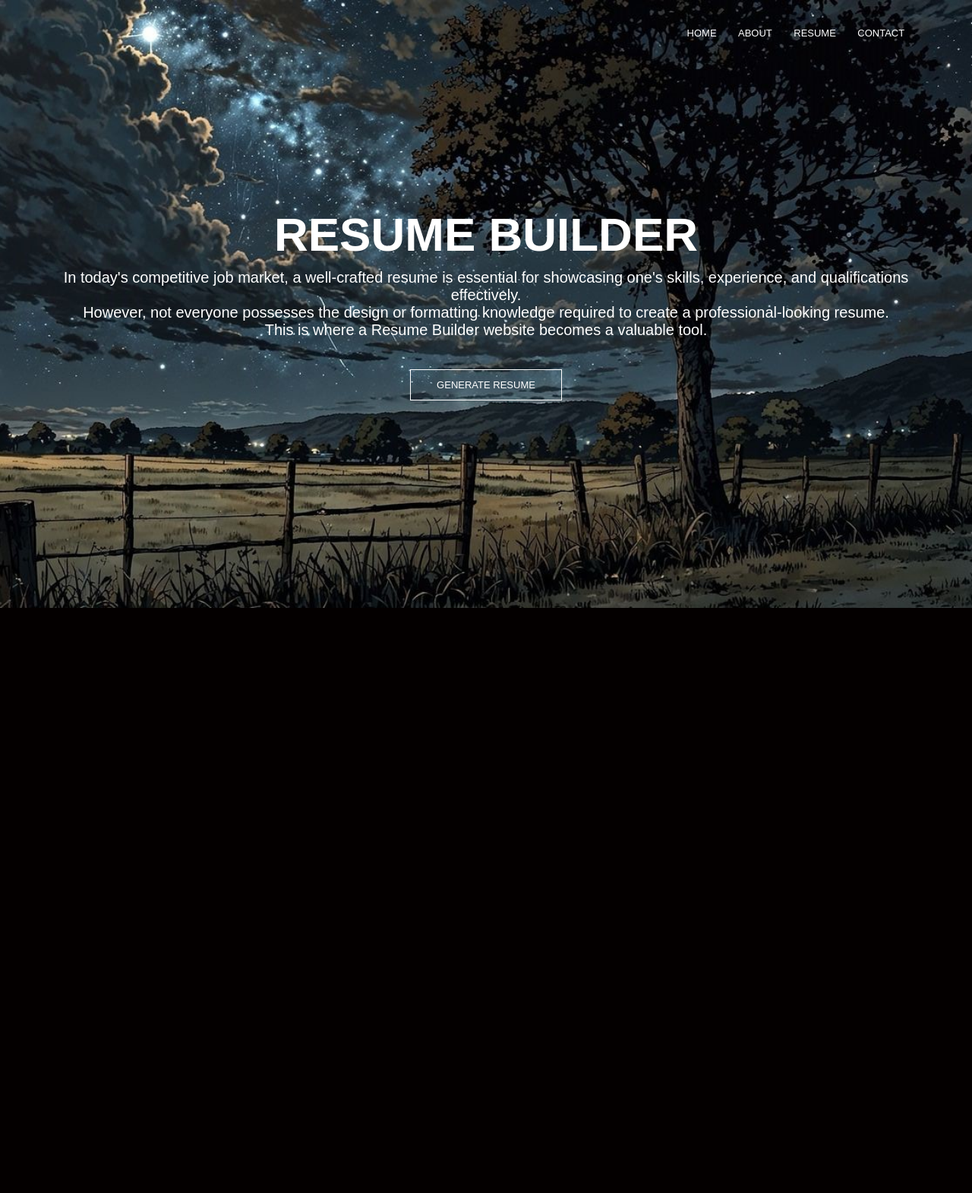
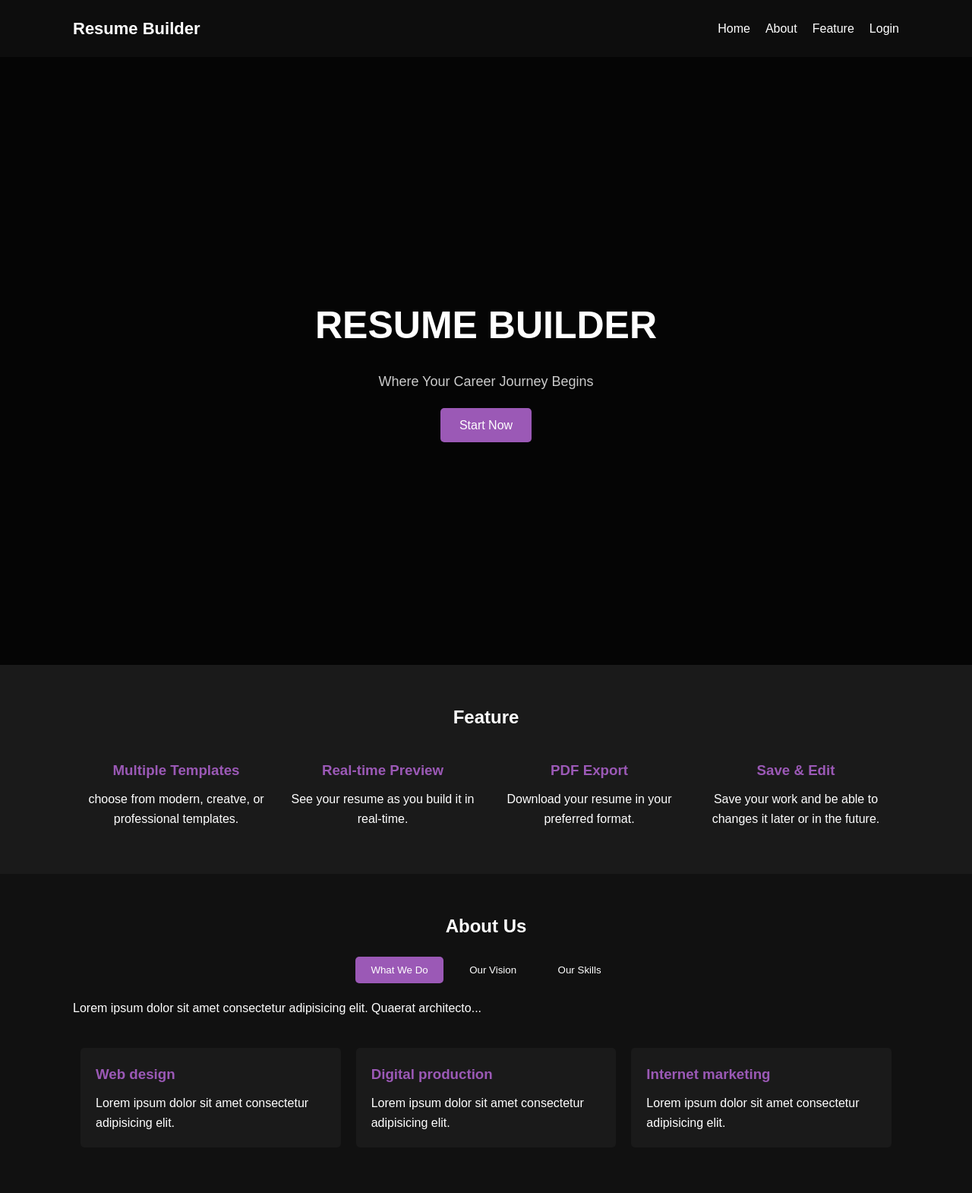
Before and after one commit to Samson-27/Resume-Builder, a PHP site: page / in a window 1280 px wide. Shown: the whole page at 76% size. Before the commit the page ends 800 px from the top, so only its background shows below. Run offline with PHP 8.4, Linux system fonts and the light colour scheme.

Commit message:
Initial commit

```diff
--- a/about.html
+++ b/about.html
@@ -14,7 +14,7 @@
                     <li><a href="index.html">HOME</a></li>
                     <li><a href="about.html">ABOUT</a></li>
                     <li><a href="">RESUME</a></li>
-                    <li><a href="">CONTACT</a></li>
+                    <li><a href="">LOGIN</a></li>
                 </ul>
             </div>
         </nav>
@@ -23,7 +23,7 @@
                     <div class="about-col">
                         <h1>RESUME BUILDER</h1>
                         <p>In today's competitive job market, a well-crafted resume is essential for showcasing one's skills,<br> experience, and qualifications effectively. However, not everyone possesses the design or formatting<br> knowledge required to create a professional-looking resume. This is where a Resume Builder website<br> becomes a valuable tool.<br><br>A Resume Builder website is an online platform designed to help users create professional<br> resumes quickly and easily. It provides customizable templates, user-friendly form inputs for<br> personal and professional details, and automatic formatting to ensure the final resume is<br> polished and presentable. By guiding users step-by-step through the resume creation process,<br> this tool simplifies job applications for students, job seekers, and professionals.<br><br>Whether you're applying for your first job or aiming to improve your current resume,<br> a Resume Builder website saves time, reduces errors, and ensures consistency—giving<br> users a better chance to impress potential employers.</p>
-                        <a href="" class="red-btn">EXPLORE NOW</a>
+                        <a href="" class="hero-btn">EXPLORE NOW</a>
                     </div>
                 </div>
     </section>
--- a/index.html
+++ b/index.html
@@ -7,22 +7,77 @@
   <link rel="stylesheet" href="style.css">
 </head>
 <body>
-    <section class="header">
+  <!-- Navbar -->
+  <header>
+    <div class="container nav">
+      <div class="logo">Resume Builder</div>
       <nav>
-            <div class="nav-links">
         <ul>
-                    <li><a href="index.html">HOME</a></li>
-                    <li><a href="about.html">ABOUT</a></li>
-                    <li><a href="">RESUME</a></li>
-                    <li><a href="">CONTACT</a></li>
+          <li><a href="#">Home</a></li>
+          <li><a href="#">About</a></li>
+          <li><a href="#">Feature</a></li>
+          <li><a href="#">Login</a></li>
         </ul>
+      </nav>
     </div>
-        </nav>
+  </header>
 
-    <div class="text-box">
+  <!-- Hero Section -->
+  <section class="hero">
+    <div class="hero-text">
         <h1>RESUME BUILDER</h1>
-        <p>In today's competitive job market, a well-crafted resume is essential for showcasing one's skills, experience, and qualifications effectively.<br> However, not everyone possesses the design or formatting knowledge required to create a professional-looking resume. <br>This is where a Resume Builder website becomes a valuable tool.</p>
-        <a href="" class="hero-btn">GENERATE RESUME</a>
+        <p>Where Your Career Journey Begins</p>
+      <a href="#" class="btn">Start Now</a>
+    </div>
+  </section>
+
+  <!-- Features -->
+  <section class="features">
+    <h1>Feature</h1><br>
+    <div class="container feature-boxes">
+      <div class="feature">
+        <h3>Multiple Templates</h3>
+        <p>choose from modern, creatve, or professional templates.</p>
+      </div>
+      <div class="feature">
+        <h3>Real-time Preview</h3>
+        <p>See your resume as you build it in real-time.</p>
+      </div>
+      <div class="feature">
+        <h3>PDF Export</h3>
+        <p>Download your resume in your preferred format.</p>
+      </div>
+      <div class="feature">
+        <h3>Save & Edit</h3>
+        <p>Save your work and be able to changes it later or in the future.</p>
+      </div>
+    </div>
+  </section>
+
+  <!-- About Us -->
+  <section class="about">
+    <div class="container">
+      <h2>About Us</h2>
+      <div class="tabs">
+        <button class="btn">What We Do</button>
+        <button>Our Vision</button>
+        <button>Our Skills</button>
+      </div>
+      <p>Lorem ipsum dolor sit amet consectetur adipisicing elit. Quaerat architecto...</p>
+      <div class="about-boxes">
+        <div class="about-item">
+          <h3>Web design</h3>
+          <p>Lorem ipsum dolor sit amet consectetur adipisicing elit.</p>
+        </div>
+        <div class="about-item">
+          <h3>Digital production</h3>
+          <p>Lorem ipsum dolor sit amet consectetur adipisicing elit.</p>
+        </div>
+        <div class="about-item">
+          <h3>Internet marketing</h3>
+          <p>Lorem ipsum dolor sit amet consectetur adipisicing elit.</p>
+        </div>
+      </div>
     </div>
   </section>
 
--- a/style.css
+++ b/style.css
@@ -1,131 +1,194 @@
-*{
-    margin:0;
+/* General Styles */
+* {
+  margin: 0;
   padding: 0;
-    font-family: sans-serif;
+  box-sizing: border-box;
+  font-family: 'Arial', sans-serif;
+}
 
+body {
+  background-color: #111;
+  color: #fff;
+  line-height: 1.6;
 }
-.header{
-    min-height: 100vh;
-    width: 100%;
-    background-image:url(image.jpg);
-    background-position: center;
-    background-size: cover;
-    position: relative;
 
+.container {
+  width: 85%;
+  max-width: 1200px;
+  margin: auto;
 }
-nav{
-    display :flex;
-    padding: 2% 6%;
+
+/* Navbar */
+header {
+  background: #0d0d0d;
+  padding: 20px 0;
+}
+
+.logo {
+  font-size: 22px;
+  font-weight: bold;
+  color: #fff;
+}
+
+.logo span {
+  color: #9b59b6;
+}
+
+.nav {
+  display: flex;
   justify-content: space-between;
   align-items: center;
 }
 
-.nav-links{
-    flex: 1;
-    text-align: right;
+nav ul {
+  display: flex;
+  list-style: none;
 }
-.nav-links ul li{
-    list-style: none;
-    display: inline-block;
-    padding: 8px 12px;
+
+nav ul li {
+  margin-left: 20px;
+}
+
+nav ul li a {
+  text-decoration: none;
+  color: #fff;
+  transition: 0.3s;
+}
+
+nav ul li a:hover {
+  color: #9b59b6;
+}
+
+/* Hero Section */
+.hero {
+  height: 100vh;
+  display: flex;
+  justify-content: center;
+  align-items: center;
+  text-align: center;
   position: relative;
 }
-.nav-links ul li a{
-    color: white;
+
+.hero::after {
+  content: "";
+  position: absolute;
+  top: 0; left: 0;
+  width: 100%; height: 100%;
+  background: rgba(0,0,0,0.7);
+}
+
+.hero-text {
+  position: relative;
+  z-index: 1;
+}
+
+.hero-text h1 {
+  font-size: 50px;
+  margin: 20px 0;
+}
+
+.hero-text p {
+  font-size: 18px;
+  color: #ccc;
+}
+
+.btn {
+  display: inline-block;
+  background: #9b59b6;
+  padding: 10px 25px;
+  color: #fff;
+  border-radius: 5px;
+  margin-top: 20px;
   text-decoration: none;
-    font-size: 13px;
+  transition: 0.3s;
 }
-.nav-links ul li::after{
-    content: '';
-    width: 0%;
-    height: 2px;
-    background: skyblue;
-    display: block;
-    margin: auto;
-    transition: 0.5s;
+
+.btn:hover {
+  background: #8e44ad;
 }
-.nav-links ul li:hover::after{
-    width: 100%;
+
+/* Features */
+.features {
+  background: #1a1a1a;
+  padding: 50px 0;
 }
-.text-box{
-    width: 90%;
-    color: white;
-    position: absolute;
-    top: 50%;
-    left: 50%;
-    transform: translate(-50%,-50%) ;
+
+.features h1{
+  text-align: center;
+  font-style: bold;
+}
+.feature-boxes {
+  display: flex;
+  justify-content: space-between;
   text-align: center;
 }
-.text-box h1{
-    font-size: 62px;
+
+.feature {
+  border: 1 solid white;
+  flex: 1;
+  margin: 10px;
 }
-.text-box p{
-    margin: 10px 0 40px;
-    font-size: 20px;
-    color: white;
+
+.feature h3 {
+  margin-bottom: 10px;
+  color: #9b59b6;
 }
-.hero-btn{
-    display: inline-block;
-    text-decoration: none;
-    color: white;
-    border: 1px solid white;
-    padding: 12px 34px;
-    font-size: 13px;
-    background: transparent;
-    position: relative;
+
+/* About Us */
+.about {
+  padding: 50px 0;
+}
+
+.about h2 {
+  text-align: center;
+  margin-bottom: 20px;
+}
+
+.tabs {
+  text-align: center;
+  margin-bottom: 20px;
+}
+
+.tabs button {
+  background: none;
+  border: none;
+  color: #fff;
+  padding: 10px 20px;
+  margin: 0 5px;
   cursor: pointer;
 }
-.hero-btn:hover{
-    border: 1px solid skyblue;
-    background: skyblue ;
-    transition: 1s;
+
+.tabs .btn {
+  background: #9b59b6;
+  border-radius: 5px;
 }
 
-.sub-header{
-    height: 100vh;
-    width: 100%;
-    background-image: url(image.jpg);
-    background-position: center;
-    background-size: cover;
+.about-boxes {
+  display: flex;
+  justify-content: space-between;
+  margin-top: 30px;
+}
+
+.about-item {
+  flex: 1;
+  margin: 10px;
+  background: #1a1a1a;
+  padding: 20px;
+  border-radius: 5px;
+}
+
+.about-item h3 {
+  color: #9b59b6;
+  margin-bottom: 10px;
+}
+
+/* How We Work */
+.work {
+  padding: 50px 0;
+  background: #1a1a1a;
   text-align: center;
-    color: white;
 }
-.sub-header h1{
-    margin-top: 80px;
+
+.work h2 {
+  margin-bottom: 10px;
 }
-.about-us{
-    width: 80%;
-    margin:auto;
-    padding-top: 30px;
-    padding-bottom: 30px;
-}
-.about-col{
-    flex-basis:48%;
-    padding: 30px 2px;
-}
-.about-col h1{
-    padding-top: 0;
-    text-align: left;
-    padding-left: 30px;
-}
-.about-col p{
-    padding: 30px;
-    text-align: left;
-    font-size: large;
-}
-.red-btn{
-    display: inline-block;
-    text-decoration: none;
-    color: white;
-    border: 1px solid white;
-    padding: 12px 34px;
-    font-size: 13px;
-    background: transparent;
-    position: relative;
-    cursor: pointer;
-}
-.red-btn:hover{
-    border: 1px solid skyblue;
-    background: skyblue ;
-    transition: 1s;
-}
```
Also changed, not shown: ai.php (added, +37 -0 lines), login.html (added, +14 -0 lines), image.jpg (deleted), logo.png (added). Lines whose indentation alone changed are shown as unchanged.
